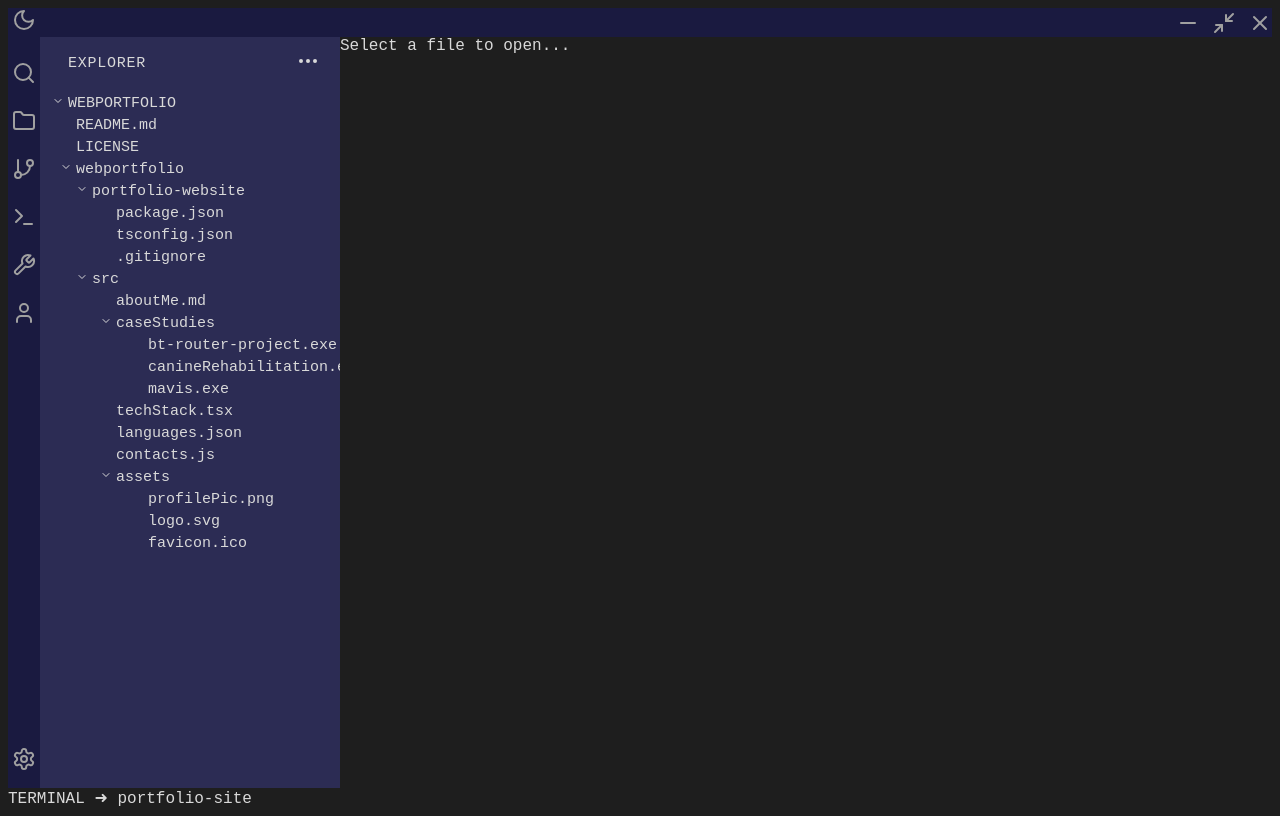
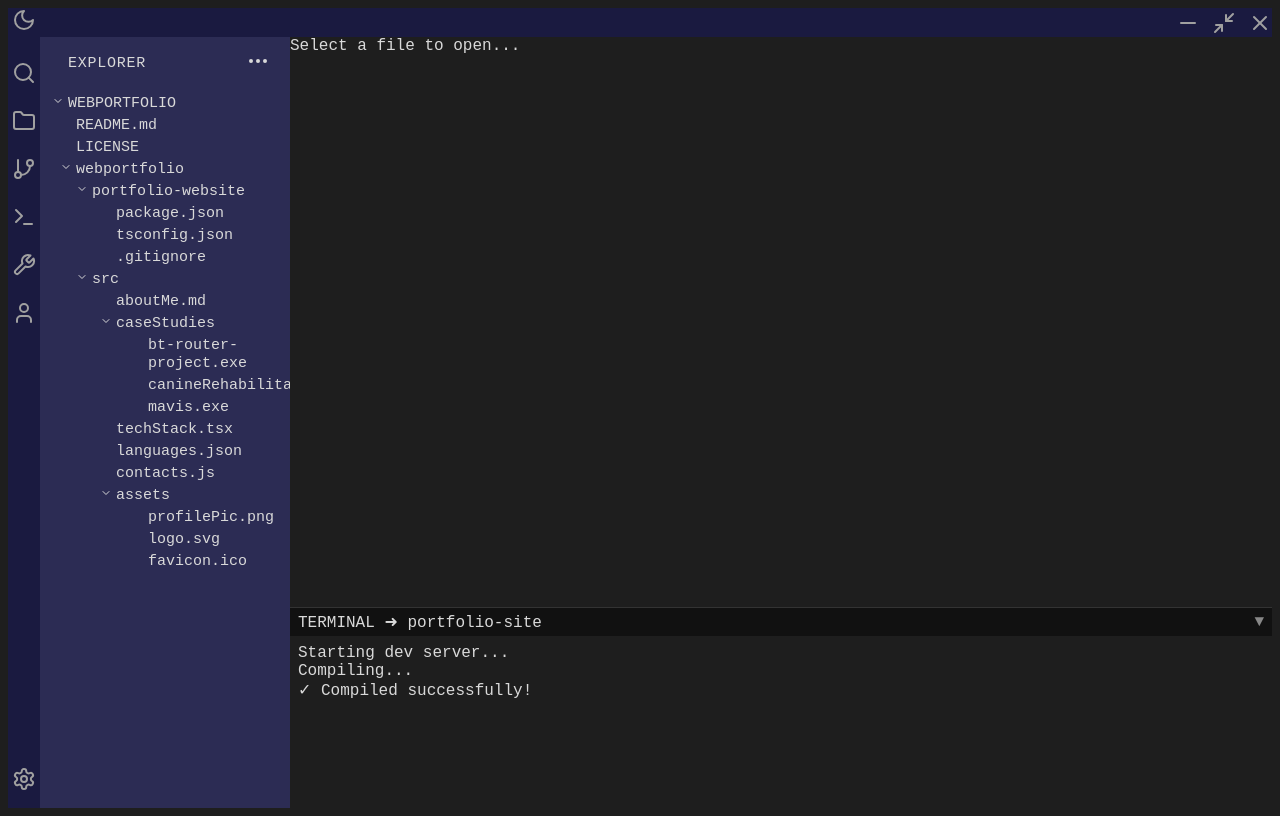
Before and after one commit to natebassett/webportfolio, a Next.js app in the folder portfolio-site/: page / in a window 1280 px wide. Built offline with nearby package versions, Linux system fonts and the light colour scheme.

Commit message:
added console area - still needs refining

```diff
--- a/portfolio-site/src/components/Explorer.tsx
+++ b/portfolio-site/src/components/Explorer.tsx
@@ -4,7 +4,77 @@ import { files, FileType } from '@/data/files';
 import { useTab } from '@/contexts/TabContext';
 import ExplorerHeader from '@/components/ExplorerHeader';
 
-function FileItem({ file, depth = 0 }: { file: FileType; depth?: number }) {
+function FileItem({ file, depth = 0 }: { file: FileType; depth?: number }) {function FileItem({ file, depth = 0 }: { file: FileType; depth?: number }) {
+  const { openFile } = useTab();
+  const [open, setOpen] = useState(true);
+
+  const indent = `${depth * 8}px`;
+
+  if (file.type === 'folder') {
+    return (
+      <div style={{ marginLeft: indent, width: 'calc(100% - 8px)' }}>
+        <div
+          style={{
+            display: 'flex',
+            alignItems: 'center',
+            cursor: 'pointer',
+            padding: '2px 4px',
+            borderRadius: '4px',
+            color: '#D9D9D9',
+            width: '100%',
+          }}
+          onClick={() => setOpen(!open)}
+        >
+          <div style={{ flexShrink: 0 }}>
+            {open ? <ChevronDown size={12} strokeWidth={2} /> : <ChevronRight size={12} strokeWidth={2} />}
+          </div>
+          <span
+            style={{
+              marginLeft: '4px',
+              flex: 1,
+            }}
+          >
+            {file.name}
+          </span>
+        </div>
+        {open && (
+          <div>
+            {file.children?.map((child) => (
+              <FileItem key={child.id} file={child} depth={depth + 1} />
+            ))}
+          </div>
+        )}
+      </div>
+    );
+  }
+
+  return (
+    <div
+      style={{
+        marginLeft: indent,
+        display: 'flex',
+        alignItems: 'center',
+        cursor: 'pointer',
+        padding: '2px 4px',
+        borderRadius: '4px',
+        color: '#D9D9D9',
+        width: 'calc(100% - 8px)',
+      }}
+      onClick={() => openFile(file)}
+    >
+      <span
+        style={{
+          marginLeft: '16px',
+          flex: 1,
+          // Removed nowrap, overflow, textOverflow to allow wrapping or overflow
+        }}
+      >
+        {file.name}
+      </span>
+    </div>
+  );
+}
+
   const { openFile } = useTab();
   const [open, setOpen] = useState(true);
 
@@ -86,9 +156,9 @@ export default function Explorer() {
   return (
     <div
       style={{
-        width: '300px',
-        minWidth: '300px',
-        maxWidth: '300px',
+        width: '250px',
+        minWidth: '250px',
+        maxWidth: '250px',
         backgroundColor: '#2C2C54',
         display: 'flex',
         flexDirection: 'column',
--- a/portfolio-site/src/components/Terminal.tsx
+++ b/portfolio-site/src/components/Terminal.tsx
@@ -1,7 +1,49 @@
+import { useState } from 'react';
+
 export default function Terminal() {
-    return (
-      <div className="h-12 bg-black text-green-400 flex items-center p-4 text-sm">
-        TERMINAL ➜ portfolio-site
+  const [open, setOpen] = useState(true);
+
+  return (
+    <div
+      className="bg-black text-green-400 font-mono"
+      style={{
+        height: open ? '200px' : '30px',
+        borderTop: '1px solid #333',
+        transition: 'height 0.3s',
+        display: 'flex',
+        flexDirection: 'column',
+      }}
+    >
+      {/* Header */}
+      <div
+        style={{
+          display: 'flex',
+          justifyContent: 'space-between',
+          alignItems: 'center',
+          padding: '4px 8px',
+          cursor: 'pointer',
+          backgroundColor: '#111',
+        }}
+        onClick={() => setOpen(!open)}
+      >
+        <span>TERMINAL ➜ portfolio-site</span>
+        <span style={{ color: '#888' }}>{open ? '▼' : '▲'}</span>
       </div>
-    );
-  }
+
+      {/* Content */}
+      {open && (
+        <div
+          style={{
+            flex: 1,
+            padding: '8px',
+            overflowY: 'auto',
+          }}
+        >
+          <div>Starting dev server...</div>
+          <div>Compiling...</div>
+          <div>✓ Compiled successfully!</div>
+        </div>
+      )}
+    </div>
+  );
+}
--- a/portfolio-site/src/pages/index.tsx
+++ b/portfolio-site/src/pages/index.tsx
@@ -24,12 +24,13 @@ export default function Home() {
           {/* Main Content Area */}
           <div className="flex flex-col flex-1 overflow-hidden">
             <Tabs />
-            <EditorWindow />
+            <div className="flex-1 flex flex-col overflow-hidden">
+              <EditorWindow />
+              {/* Place Terminal INSIDE this area */}
+              <Terminal />
+            </div>
           </div>
         </div>
-
-        {/* Terminal */}
-        <Terminal />
       </div>
     </TabProvider>
   );
```
